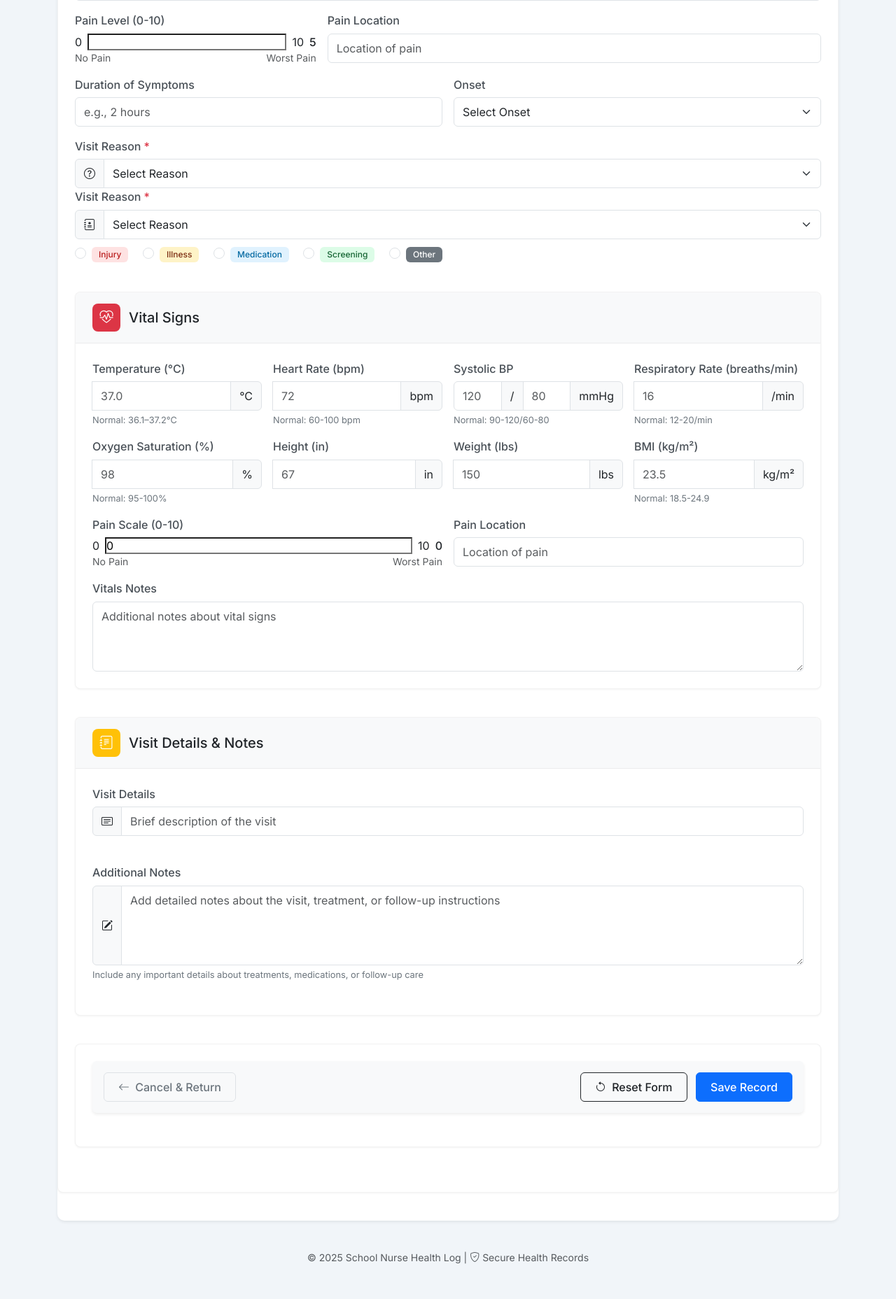
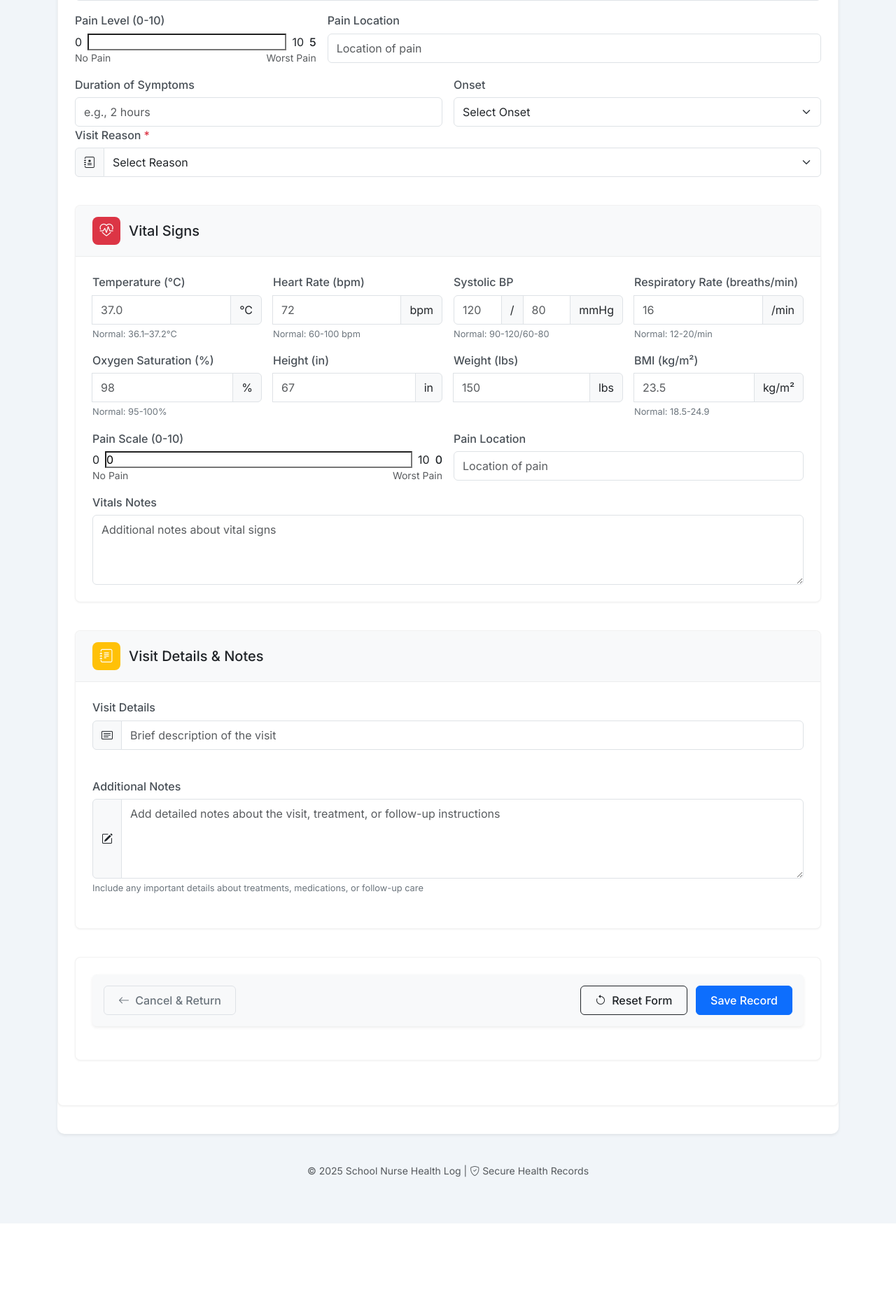
Before and after one commit to Mintahandrews/School-Nurse-Health-Log, a Flask app: page /add in a window 1280 px wide. Shown: the part 1806-3663 px from the top of the page at 70% size. After the commit the page ends 3555 px from the top, so only its background shows below. Run offline with Flask 3, Linux system fonts and the light colour scheme; some libraries are stand-ins or nearby versions.

Commit message:
refactor: switch to SQLite with persistent disk storage and simplify visit reason UI

```diff
--- a/app/templates/record_form.html
+++ b/app/templates/record_form.html
@@ -702,21 +702,6 @@
                                     {% endif %}
                                 </div>
                             </div>
-                            <!-- Visit Reason -->
-                            <div class="col-12">
-                                <div class="form-group">
-                                    {{ form.visit_reason.label(class="form-label required-field") }}
-                                    <div class="input-group">
-                                        <span class="input-group-text"><i class="bi bi-question-circle"></i></span>
-                                        {{ form.visit_reason(class="form-select" + (' is-invalid' if form.visit_reason.errors else '')) }}
-                                    </div>
-                                    {% if form.visit_reason.errors %}
-                                        <div class="invalid-feedback d-block">
-                                            {{ form.visit_reason.errors[0] }}
-                                        </div>
-                                    {% endif %}
-                                </div>
-                            </div>
                         </div>
 
                         <div class="row mb-4">
@@ -726,39 +711,6 @@
                                     <div class="input-group">
                                         <span class="input-group-text"><i class="bi bi-journal-medical"></i></span>
                                         {{ form.visit_reason(class="form-select" + (' is-invalid' if form.visit_reason.errors else '')) }}
-                                    </div>
-
-                                    <div class="mt-2">
-                                        <div class="form-check form-check-inline">
-                                            <input class="form-check-input" type="radio" name="visit_reason_radio" id="reason-injury" value="Injury" onclick="document.getElementById('{{ form.visit_reason.id }}').value='Injury'">
-                                            <label class="form-check-label" for="reason-injury">
-                                                <span class="badge bg-danger">Injury</span>
-                                            </label>
-                                        </div>
-                                        <div class="form-check form-check-inline">
-                                            <input class="form-check-input" type="radio" name="visit_reason_radio" id="reason-illness" value="Illness" onclick="document.getElementById('{{ form.visit_reason.id }}').value='Illness'">
-                                            <label class="form-check-label" for="reason-illness">
-                                                <span class="badge bg-warning">Illness</span>
-                                            </label>
-                                        </div>
-                                        <div class="form-check form-check-inline">
-                                            <input class="form-check-input" type="radio" name="visit_reason_radio" id="reason-medication" value="Medication" onclick="document.getElementById('{{ form.visit_reason.id }}').value='Medication'">
-                                            <label class="form-check-label" for="reason-medication">
-                                                <span class="badge bg-info">Medication</span>
-                                            </label>
-                                        </div>
-                                        <div class="form-check form-check-inline">
-                                            <input class="form-check-input" type="radio" name="visit_reason_radio" id="reason-screening" value="Screening" onclick="document.getElementById('{{ form.visit_reason.id }}').value='Screening'">
-                                            <label class="form-check-label" for="reason-screening">
-                                                <span class="badge bg-success">Screening</span>
-                                            </label>
-                                        </div>
-                                        <div class="form-check form-check-inline">
-                                            <input class="form-check-input" type="radio" name="visit_reason_radio" id="reason-other" value="Other" onclick="document.getElementById('{{ form.visit_reason.id }}').value='Other'">
-                                            <label class="form-check-label" for="reason-other">
-                                                <span class="badge bg-secondary">Other</span>
-                                            </label>
-                                        </div>
                                     </div>
                                 </div>
                             </div>
--- a/render.yaml
+++ b/render.yaml
@@ -3,7 +3,7 @@
     name: nurse-health-log
     env: python
     buildCommand: pip install -r requirements.txt
-    startCommand: gunicorn run:app
+    startCommand: gunicorn -b 0.0.0.0:$PORT run:app
     envVars:
       - key: PYTHON_VERSION
         value: 3.9.0
@@ -14,3 +14,7 @@
       - key: SECRET_KEY
         generateValue: true
     plan: free
+    disk:
+      name: data
+      mountPath: /opt/render/project/src/instance
+      sizeGB: 1
```
Also changed, not shown: app/models/db.py (+7 -11 lines), 1 other file.
